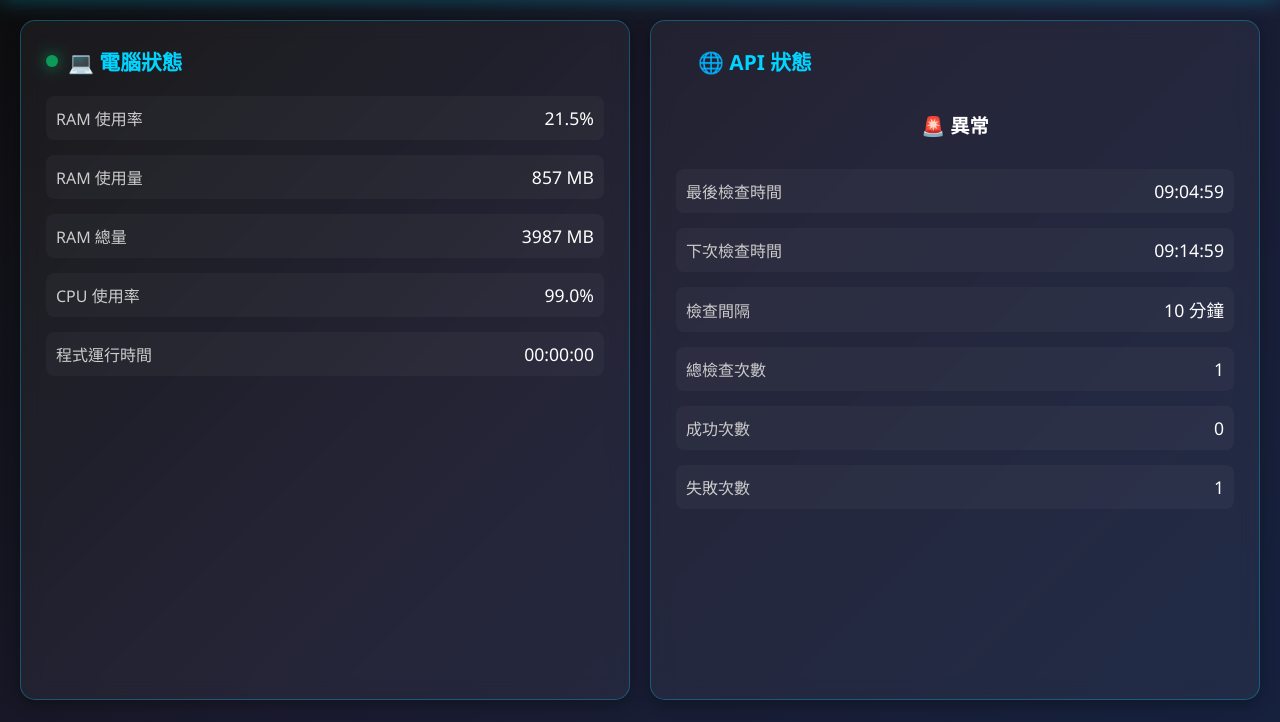
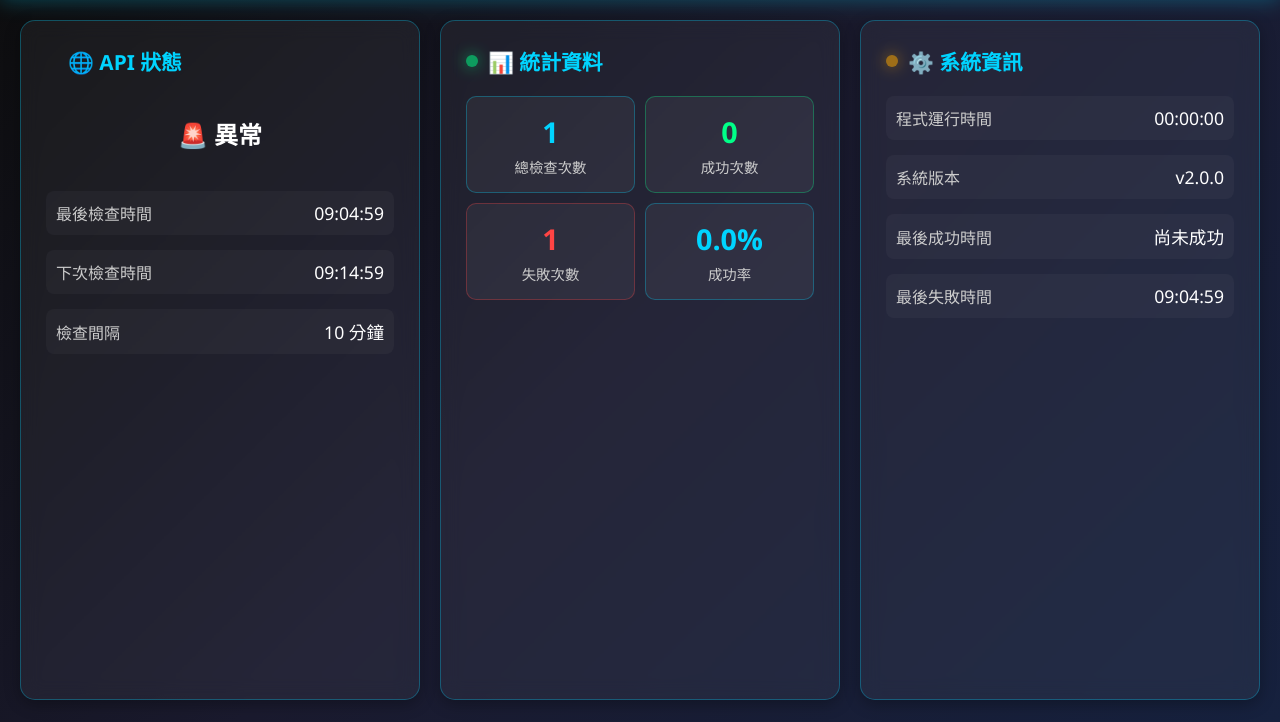
Before and after one commit to Yo-codeback/Api-Check, a Flask app: page / in a window 1280 px wide. Shown: the part 78-800 px from the top of the page. Run offline with Flask 3, Linux system fonts and the light colour scheme.

Commit message:
更新儀表板模板，新增統計資料顯示區域，調整樣式以提升可讀性，並優化系統資訊顯示，包括最後成功和失敗時間的更新功能。

```diff
--- a/templates/dashboard.html
+++ b/templates/dashboard.html
@@ -47,7 +47,7 @@
             height: calc(100vh - 80px);
             padding: 20px;
             display: grid;
-            grid-template-columns: 1fr 1fr;
+            grid-template-columns: 1fr 1fr 1fr;
             gap: 20px;
         }
 
@@ -126,30 +126,83 @@
         }
 
         .api-status {
-            font-size: 1.2em;
+            font-size: 1.5em;
             font-weight: bold;
             text-align: center;
-            padding: 15px;
-            border-radius: 8px;
-            margin-bottom: 15px;
+            padding: 20px;
+            border-radius: 12px;
+            margin-bottom: 20px;
         }
 
         .api-success {
             background: rgba(0, 255, 136, 0.1);
             color: #00ff88;
-            border: 1px solid #00ff88;
+            border: 2px solid #00ff88;
+            box-shadow: 0 0 20px rgba(0, 255, 136, 0.3);
         }
 
         .api-error {
             background: rgba(255, 68, 68, 0.1);
             color: #ff4444;
-            border: 1px solid #ff4444;
+            border: 2px solid #ff4444;
+            box-shadow: 0 0 20px rgba(255, 68, 68, 0.3);
         }
 
         .api-waiting {
             background: rgba(255, 170, 0, 0.1);
             color: #ffaa00;
-            border: 1px solid #ffaa00;
+            border: 2px solid #ffaa00;
+            box-shadow: 0 0 20px rgba(255, 170, 0, 0.3);
+        }
+
+        .stats-grid {
+            display: grid;
+            grid-template-columns: 1fr 1fr;
+            gap: 10px;
+        }
+
+        .stat-item {
+            background: rgba(255, 255, 255, 0.05);
+            padding: 15px;
+            border-radius: 10px;
+            text-align: center;
+            border: 1px solid rgba(0, 212, 255, 0.2);
+        }
+
+        .stat-value {
+            font-size: 1.8em;
+            font-weight: bold;
+            color: #00d4ff;
+            margin-bottom: 5px;
+        }
+
+        .stat-label {
+            font-size: 0.9em;
+            color: #cccccc;
+        }
+
+        .success-stat {
+            border-color: rgba(0, 255, 136, 0.3);
+        }
+
+        .success-stat .stat-value {
+            color: #00ff88;
+        }
+
+        .error-stat {
+            border-color: rgba(255, 68, 68, 0.3);
+        }
+
+        .error-stat .stat-value {
+            color: #ff4444;
+        }
+
+        .info-stat {
+            border-color: rgba(0, 212, 255, 0.3);
+        }
+
+        .info-stat .stat-value {
+            color: #00d4ff;
         }
     </style>
 </head>
@@ -160,34 +213,6 @@
     </div>
 
     <div class="main-container">
-        <!-- 電腦狀態 -->
-        <div class="status-card">
-            <h3>
-                <span class="status-indicator status-success"></span>
-                💻 電腦狀態
-            </h3>
-            <div class="metric">
-                <span class="metric-label">RAM 使用率</span>
-                <span class="metric-value" id="ram-percent">{{ "%.1f"|format(state.ram_percent) if state.ram_percent > 0 else "0.0" }}%</span>
-            </div>
-            <div class="metric">
-                <span class="metric-label">RAM 使用量</span>
-                <span class="metric-value" id="ram-usage">{{ "%.0f"|format(state.ram_usage) if state.ram_usage > 0 else "0" }} MB</span>
-            </div>
-            <div class="metric">
-                <span class="metric-label">RAM 總量</span>
-                <span class="metric-value" id="ram-total">{{ "%.0f"|format(state.ram_total) if state.ram_total > 0 else "0" }} MB</span>
-            </div>
-            <div class="metric">
-                <span class="metric-label">CPU 使用率</span>
-                <span class="metric-value" id="cpu-percent">{{ "%.1f"|format(state.cpu_percent) if state.cpu_percent > 0 else "0.0" }}%</span>
-            </div>
-            <div class="metric">
-                <span class="metric-label">程式運行時間</span>
-                <span class="metric-value" id="uptime">{{ state.uptime }}</span>
-            </div>
-        </div>
-
         <!-- API狀態 -->
         <div class="status-card">
             <h3>
@@ -209,17 +234,73 @@
                 <span class="metric-label">檢查間隔</span>
                 <span class="metric-value">{{ state.check_interval // 60 }} 分鐘</span>
             </div>
+        </div>
+
+        <!-- 統計資料 -->
+        <div class="status-card">
+            <h3>
+                <span class="status-indicator status-success"></span>
+                📊 統計資料
+            </h3>
+            <div class="stats-grid">
+                <div class="stat-item info-stat">
+                    <div class="stat-value" id="total-checks">{{ state.total_checks }}</div>
+                    <div class="stat-label">總檢查次數</div>
+                </div>
+                <div class="stat-item success-stat">
+                    <div class="stat-value" id="successful-checks">{{ state.successful_checks }}</div>
+                    <div class="stat-label">成功次數</div>
+                </div>
+                <div class="stat-item error-stat">
+                    <div class="stat-value" id="failed-checks">{{ state.failed_checks }}</div>
+                    <div class="stat-label">失敗次數</div>
+                </div>
+                <div class="stat-item info-stat">
+                    <div class="stat-value" id="success-rate">
+                        {% if state.total_checks > 0 %}
+                            {{ "%.1f"|format(state.successful_checks / state.total_checks * 100) }}%
+                        {% else %}
+                            0%
+                        {% endif %}
+                    </div>
+                    <div class="stat-label">成功率</div>
+                </div>
+            </div>
+        </div>
+
+        <!-- 系統資訊 -->
+        <div class="status-card">
+            <h3>
+                <span class="status-indicator status-warning"></span>
+                ⚙️ 系統資訊
+            </h3>
             <div class="metric">
-                <span class="metric-label">總檢查次數</span>
-                <span class="metric-value" id="total-checks">{{ state.total_checks }}</span>
+                <span class="metric-label">程式運行時間</span>
+                <span class="metric-value" id="uptime">{{ state.uptime }}</span>
             </div>
             <div class="metric">
-                <span class="metric-label">成功次數</span>
-                <span class="metric-value" id="successful-checks">{{ state.successful_checks }}</span>
+                <span class="metric-label">系統版本</span>
+                <span class="metric-value">{{ state.system_version }}</span>
             </div>
             <div class="metric">
-                <span class="metric-label">失敗次數</span>
-                <span class="metric-value" id="failed-checks">{{ state.failed_checks }}</span>
+                <span class="metric-label">最後成功時間</span>
+                <span class="metric-value" id="last-success-time">
+                    {% if state.last_success_time %}
+                        {{ state.last_success_time.split(' ')[1] if ' ' in state.last_success_time else state.last_success_time }}
+                    {% else %}
+                        尚未成功
+                    {% endif %}
+                </span>
+            </div>
+            <div class="metric">
+                <span class="metric-label">最後失敗時間</span>
+                <span class="metric-value" id="last-failure-time">
+                    {% if state.last_failure_time %}
+                        {{ state.last_failure_time.split(' ')[1] if ' ' in state.last_failure_time else state.last_failure_time }}
+                    {% else %}
+                        無失敗記錄
+                    {% endif %}
+                </span>
             </div>
         </div>
     </div>
@@ -262,13 +343,6 @@
 
         // 更新頁面資料
         function updatePageData(data) {
-            // 更新電腦狀態
-            document.getElementById('ram-percent').textContent = (data.ram_percent || 0).toFixed(1) + '%';
-            document.getElementById('ram-usage').textContent = Math.round(data.ram_usage || 0) + ' MB';
-            document.getElementById('ram-total').textContent = Math.round(data.ram_total || 0) + ' MB';
-            document.getElementById('cpu-percent').textContent = (data.cpu_percent || 0).toFixed(1) + '%';
-            document.getElementById('uptime').textContent = data.uptime;
-
             // 更新API狀態
             updateApiStatus(data.status);
 
@@ -278,9 +352,23 @@
             document.getElementById('last-check-time').textContent = lastCheckTime;
             document.getElementById('next-check-time').textContent = nextCheckTime;
 
+            // 更新統計資料
             document.getElementById('total-checks').textContent = data.total_checks;
             document.getElementById('successful-checks').textContent = data.successful_checks;
             document.getElementById('failed-checks').textContent = data.failed_checks;
+
+            // 更新成功率
+            const successRate = data.total_checks > 0 ? (data.successful_checks / data.total_checks * 100).toFixed(1) : 0;
+            document.getElementById('success-rate').textContent = successRate + '%';
+
+            // 更新系統資訊
+            document.getElementById('uptime').textContent = data.uptime;
+
+            // 更新最後成功/失敗時間
+            const lastSuccessTime = data.last_success_time ? (data.last_success_time.split(' ')[1] || data.last_success_time) : '尚未成功';
+            const lastFailureTime = data.last_failure_time ? (data.last_failure_time.split(' ')[1] || data.last_failure_time) : '無失敗記錄';
+            document.getElementById('last-success-time').textContent = lastSuccessTime;
+            document.getElementById('last-failure-time').textContent = lastFailureTime;
         }
 
         // 初始化
```
